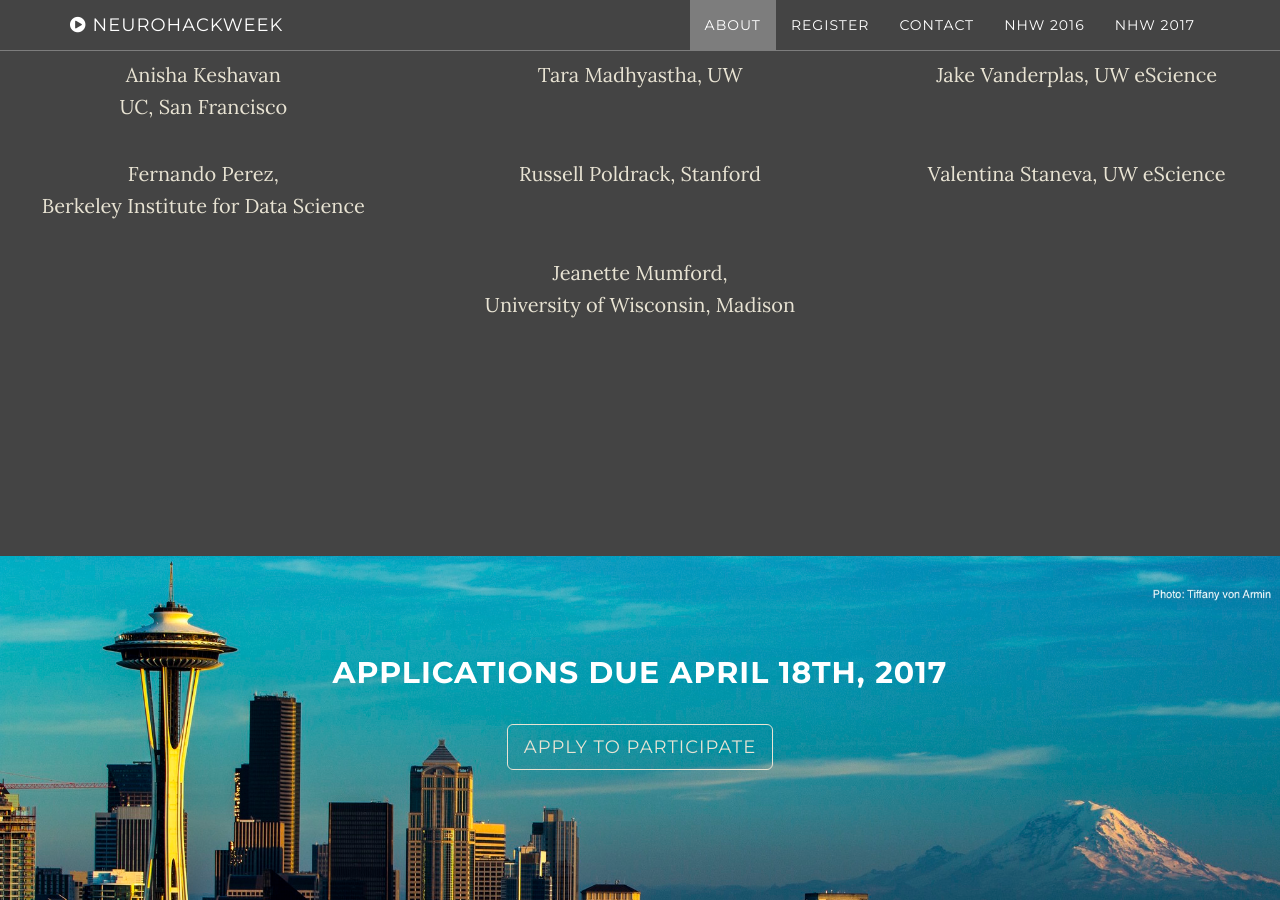
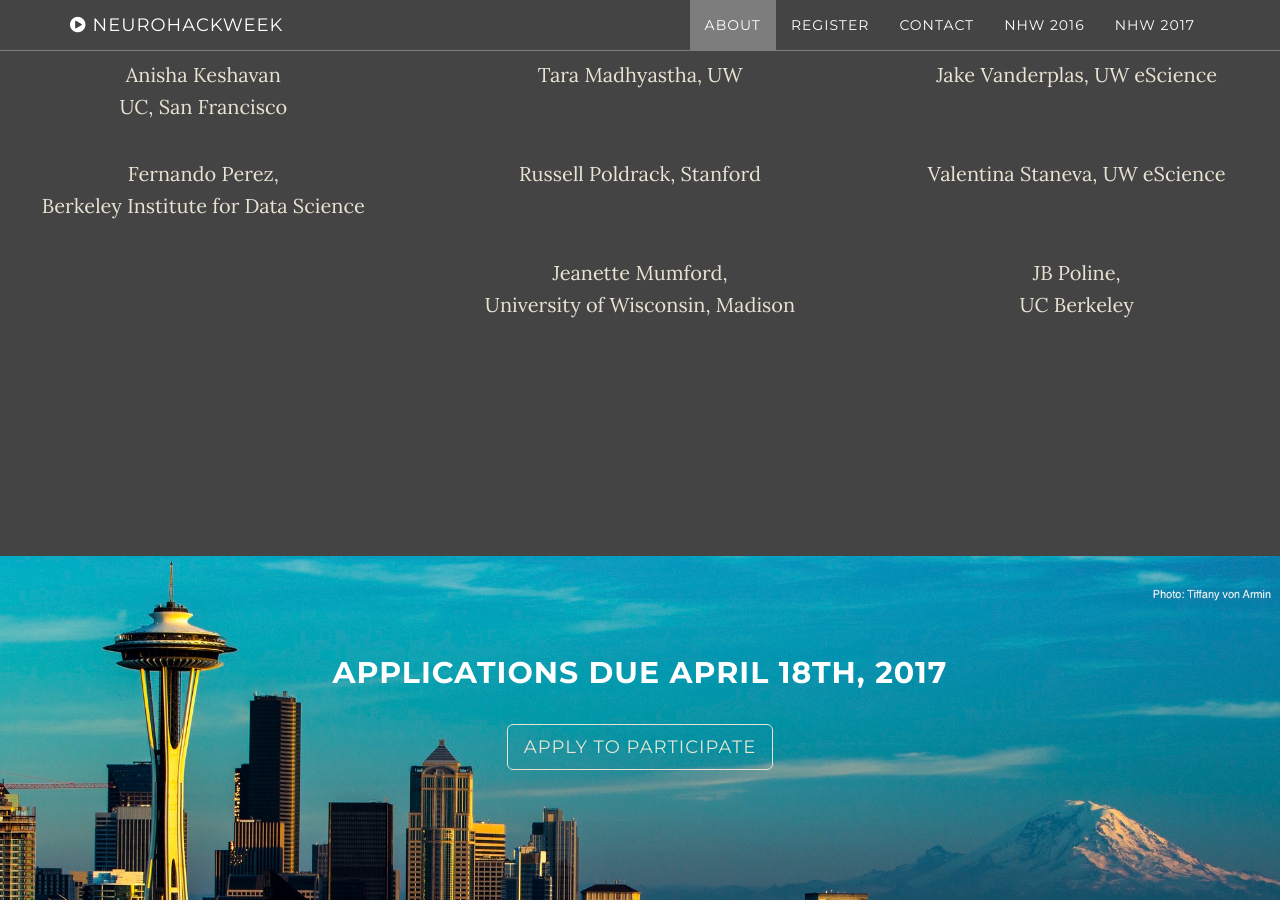
Before and after one commit to neurohackweek/neurohackweek.github.io, a Jekyll site: the page built from index.html, in a window 1280 px wide and 900 px high, scrolled down 2003 px. Built offline with Jekyll 4.4.1, drawn with Linux system fonts in a browser that asks for light colours.

Commit message:
Add JB to instructors.

```diff
--- a/_includes/instructors.html
+++ b/_includes/instructors.html
@@ -66,6 +66,7 @@
               <p><a href="http://mumford.fmripower.org/">Jeanette Mumford, <br> University of Wisconsin, Madison </a></p>
         </div>
         <div class="col-md-4">
+          <p><a href="">JB Poline, <br> UC Berkeley</a></p>
         </div>
     </div>
 
```
